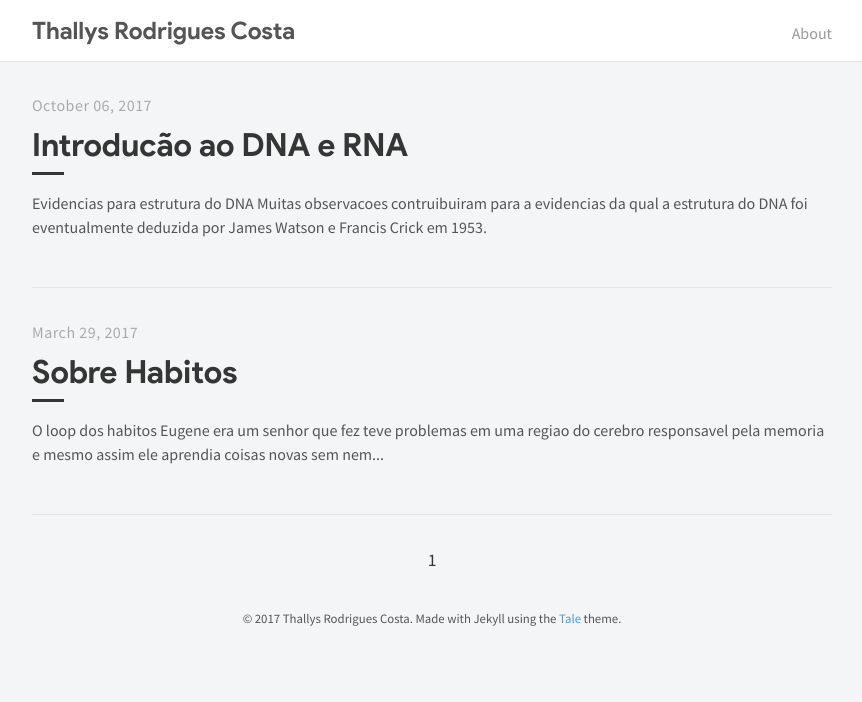
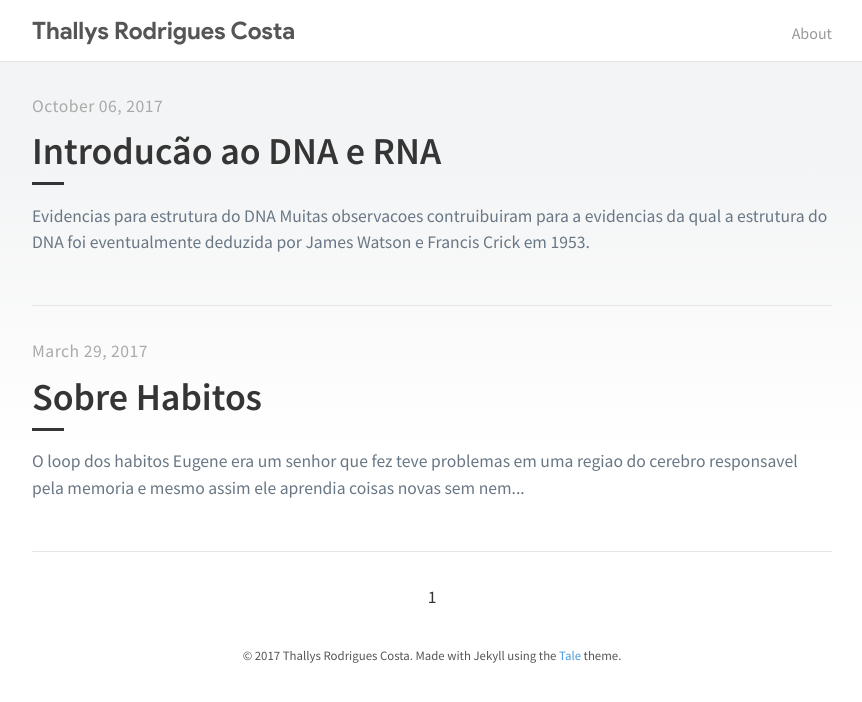
Before and after one commit to thallysrc/thallysrc.github.io, a Jekyll site: the page built from index.html, in a window 1280 px wide. Shown: the top 702 px of the page, without its empty margins (208-1070 px from the left). Built offline with Jekyll 4.4.1, drawn with Linux system fonts in a browser that asks for light colours; the list of posts is cut into pages by our own code.

Commit message:
melhoria no estilo do blog

```diff
--- a/_includes/head.html
+++ b/_includes/head.html
@@ -22,6 +22,6 @@
   </script>
 
   <!-- CSS -->
-<link href="https://fonts.googleapis.com/css?family=Source+Sans+Pro:300,400,700" rel="stylesheet">
+<link href="https://fonts.googleapis.com/css?family=Source+Sans+Pro:300,400,600,700" rel="stylesheet">
   <link rel="stylesheet" href="{{ site.baseurl }}/styles.css">
 </head>
--- a/_sass/_base.scss
+++ b/_sass/_base.scss
@@ -5,10 +5,12 @@
 
 html,
 body {
-  color: $default-color;
-  margin: 0;
-  padding: 0;
-  background-color:#f4f5f6;
+    min-height:100vh;
+    color: $default-color;
+    margin: 0;
+    padding: 0;
+    background:#fff;
+    background:linear-gradient(to bottom, #F3F4F5 160px, white 50vh);
 }
 
 html {
--- a/_sass/_catalogue.scss
+++ b/_sass/_catalogue.scss
@@ -1,7 +1,8 @@
 .catalogue {
   &-item {
     border-bottom: 1px solid $grey-2;
-    color: $default-color;
+    color:#697785;
+    font-size:1.1rem;
     display: inline-block;
     padding: 2rem 0;
 
@@ -24,9 +25,9 @@
   &-title {
     color: $default-shade;
     display: block;
-    font-family: 'product-sans';
-    font-size: 2rem;
-    font-weight: 700;
+    font-family: 'Source Sans Pro', sans-serif;
+    font-size: 38px;
+    font-weight: 600;
     margin: .5rem 0;
   }
 
```
Also changed, not shown: about.md (+1 -1 lines).
